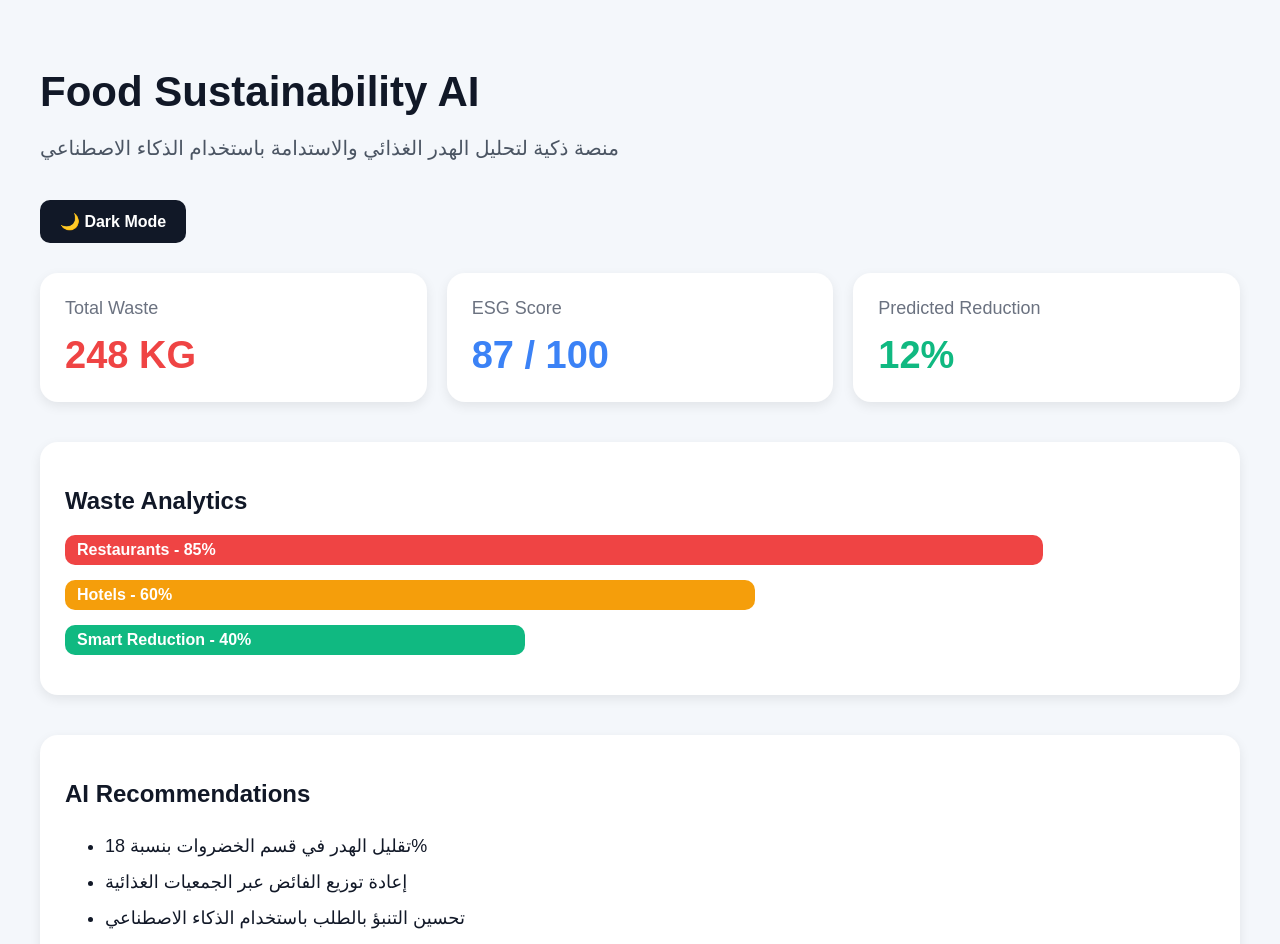
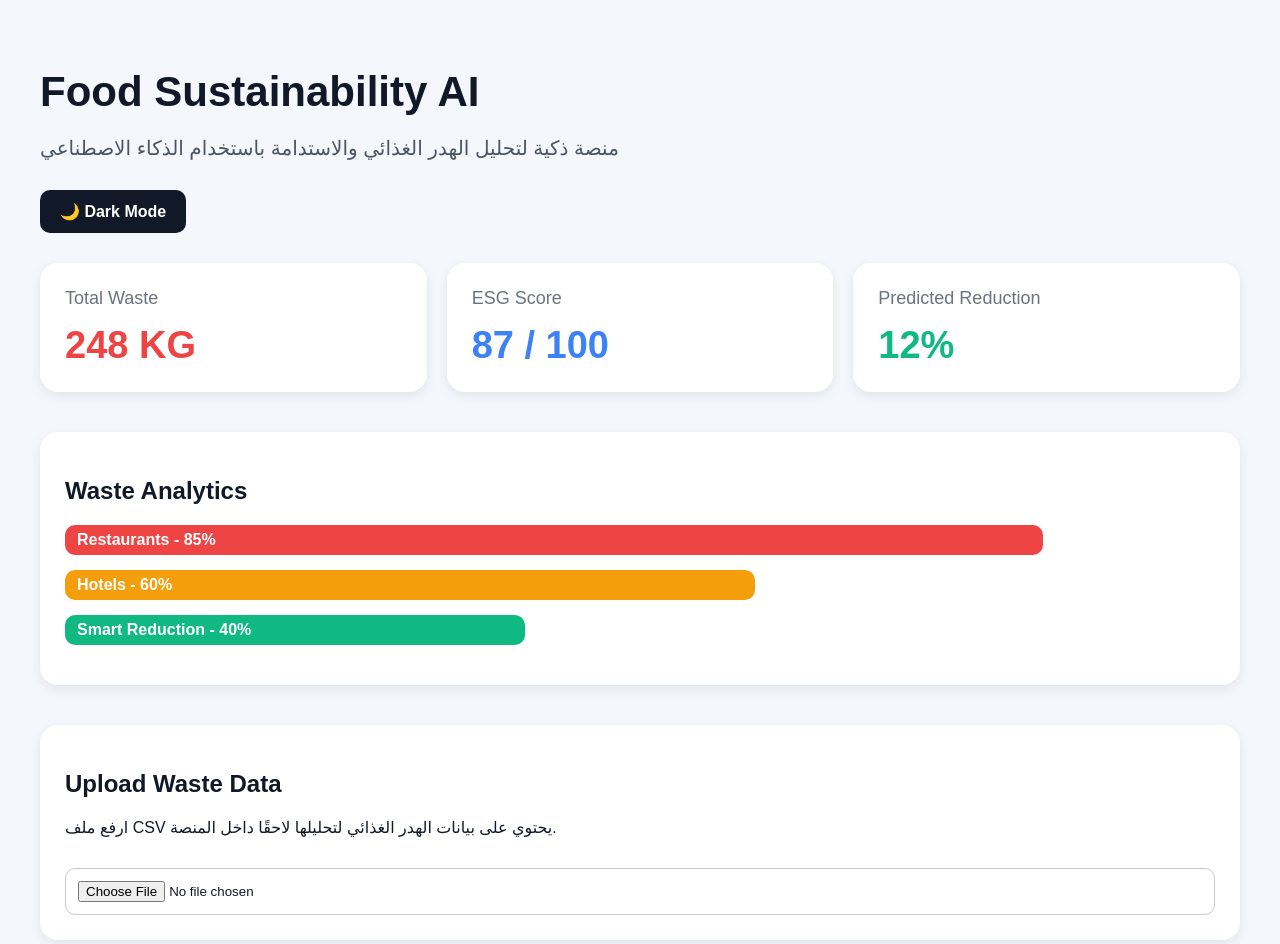
Before and after one commit to aboremasx0x-boop/food-sustainability-ai, a Next.js app in the folder Food_Sustainability_AI_Full_Platform/food_sustainability_frontend_v3/: page / in a window 1280 px wide. Shown: the top 944 px of the page. Built offline with nearby package versions, Linux system fonts and the light colour scheme.

Commit message:
Update index.jsx

```diff
--- a/Food_Sustainability_AI_Full_Platform/food_sustainability_frontend_v3/pages/index.jsx
+++ b/Food_Sustainability_AI_Full_Platform/food_sustainability_frontend_v3/pages/index.jsx
@@ -2,6 +2,7 @@ import { useState } from "react";
 
 export default function Home() {
   const [darkMode, setDarkMode] = useState(false);
+  const [fileName, setFileName] = useState("");
 
   const styles = {
     page: {
@@ -12,19 +13,12 @@ export default function Home() {
       color: darkMode ? "#ffffff" : "#111827",
       transition: "0.3s",
     },
-
-    title: {
-      fontSize: "42px",
-      fontWeight: "bold",
-      marginBottom: "10px",
-    },
-
+    title: { fontSize: "42px", fontWeight: "bold", marginBottom: "10px" },
     subtitle: {
       fontSize: "20px",
-      marginBottom: "40px",
+      marginBottom: "30px",
       color: darkMode ? "#d1d5db" : "#4b5563",
     },
-
     button: {
       padding: "12px 20px",
       border: "none",
@@ -35,44 +29,24 @@ export default function Home() {
       color: "#fff",
       fontSize: "16px",
     },
-
     grid: {
       display: "grid",
       gridTemplateColumns: "repeat(auto-fit,minmax(250px,1fr))",
       gap: "20px",
       marginBottom: "40px",
     },
-
     card: {
       background: darkMode ? "#1f2937" : "#ffffff",
       padding: "25px",
       borderRadius: "18px",
       boxShadow: "0 4px 12px rgba(0,0,0,0.08)",
     },
-
     cardTitle: {
       fontSize: "18px",
       marginBottom: "15px",
       color: darkMode ? "#d1d5db" : "#6b7280",
     },
-
-    number: {
-      fontSize: "38px",
-      fontWeight: "bold",
-    },
-
-    green: {
-      color: "#10b981",
-    },
-
-    red: {
-      color: "#ef4444",
-    },
-
-    blue: {
-      color: "#3b82f6",
-    },
-
+    number: { fontSize: "38px", fontWeight: "bold" },
     chartContainer: {
       background: darkMode ? "#1f2937" : "#ffffff",
       padding: "25px",
@@ -80,11 +54,6 @@ export default function Home() {
       marginBottom: "40px",
       boxShadow: "0 4px 12px rgba(0,0,0,0.08)",
     },
-
-    barContainer: {
-      marginTop: "20px",
-    },
-
     bar: {
       height: "30px",
       borderRadius: "10px",
@@ -95,17 +64,21 @@ export default function Home() {
       paddingLeft: "12px",
       fontWeight: "bold",
     },
-
-    recommendations: {
+    box: {
       background: darkMode ? "#1f2937" : "#ffffff",
       padding: "25px",
       borderRadius: "18px",
+      marginBottom: "40px",
       boxShadow: "0 4px 12px rgba(0,0,0,0.08)",
     },
-
-    list: {
-      lineHeight: "2",
-      fontSize: "18px",
+    list: { lineHeight: "2", fontSize: "18px" },
+    input: {
+      marginTop: "15px",
+      padding: "12px",
+      background: darkMode ? "#374151" : "#ffffff",
+      color: darkMode ? "#ffffff" : "#111827",
+      borderRadius: "10px",
+      border: "1px solid #ccc",
     },
   };
 
@@ -117,67 +90,66 @@ export default function Home() {
         منصة ذكية لتحليل الهدر الغذائي والاستدامة باستخدام الذكاء الاصطناعي
       </p>
 
-      <button
-        style={styles.button}
-        onClick={() => setDarkMode(!darkMode)}
-      >
+      <button style={styles.button} onClick={() => setDarkMode(!darkMode)}>
         {darkMode ? "☀️ Light Mode" : "🌙 Dark Mode"}
       </button>
 
       <div style={styles.grid}>
         <div style={styles.card}>
           <div style={styles.cardTitle}>Total Waste</div>
-          <div style={{ ...styles.number, ...styles.red }}>248 KG</div>
+          <div style={{ ...styles.number, color: "#ef4444" }}>248 KG</div>
         </div>
 
         <div style={styles.card}>
           <div style={styles.cardTitle}>ESG Score</div>
-          <div style={{ ...styles.number, ...styles.blue }}>87 / 100</div>
+          <div style={{ ...styles.number, color: "#3b82f6" }}>87 / 100</div>
         </div>
 
         <div style={styles.card}>
           <div style={styles.cardTitle}>Predicted Reduction</div>
-          <div style={{ ...styles.number, ...styles.green }}>12%</div>
+          <div style={{ ...styles.number, color: "#10b981" }}>12%</div>
         </div>
       </div>
 
       <div style={styles.chartContainer}>
         <h2>Waste Analytics</h2>
 
-        <div style={styles.barContainer}>
-          <div
-            style={{
-              ...styles.bar,
-              width: "85%",
-              background: "#ef4444",
-            }}
-          >
+        <div style={{ ...styles.bar, width: "85%", background: "#ef4444" }}>
           Restaurants - 85%
         </div>
 
-          <div
-            style={{
-              ...styles.bar,
-              width: "60%",
-              background: "#f59e0b",
-            }}
-          >
+        <div style={{ ...styles.bar, width: "60%", background: "#f59e0b" }}>
           Hotels - 60%
         </div>
 
-          <div
-            style={{
-              ...styles.bar,
-              width: "40%",
-              background: "#10b981",
-            }}
-          >
+        <div style={{ ...styles.bar, width: "40%", background: "#10b981" }}>
           Smart Reduction - 40%
         </div>
       </div>
+
+      <div style={styles.box}>
+        <h2>Upload Waste Data</h2>
+
+        <p>
+          ارفع ملف CSV يحتوي على بيانات الهدر الغذائي لتحليلها لاحقًا داخل
+          المنصة.
+        </p>
+
+        <input
+          type="file"
+          accept=".csv"
+          style={styles.input}
+          onChange={(e) => setFileName(e.target.files[0]?.name || "")}
+        />
+
+        {fileName && (
+          <p style={{ marginTop: "15px", color: "#10b981" }}>
+            تم اختيار الملف: {fileName}
+          </p>
+        )}
       </div>
 
-      <div style={styles.recommendations}>
+      <div style={styles.box}>
         <h2>AI Recommendations</h2>
 
         <ul style={styles.list}>
```
Lines whose indentation alone changed are shown as unchanged.
